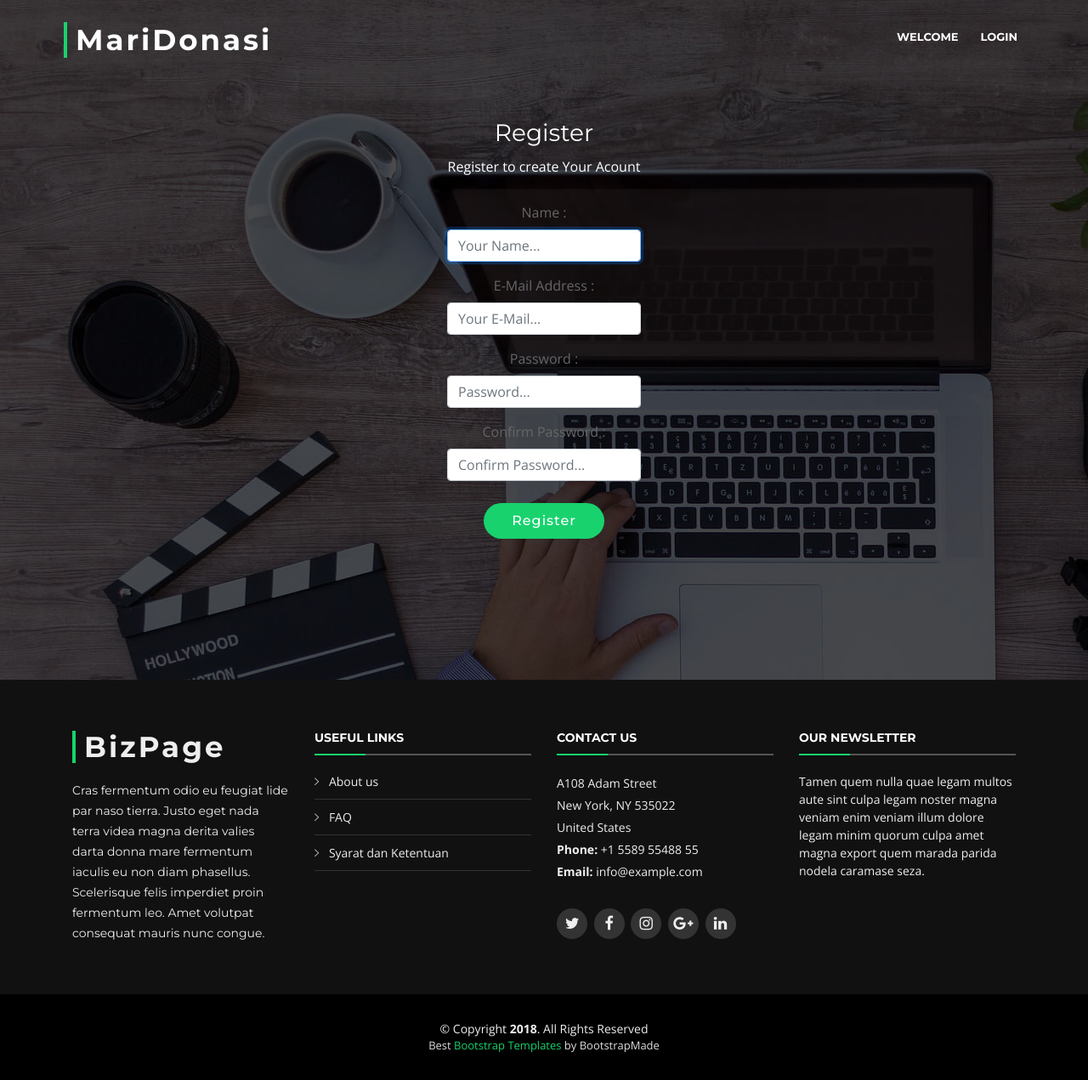
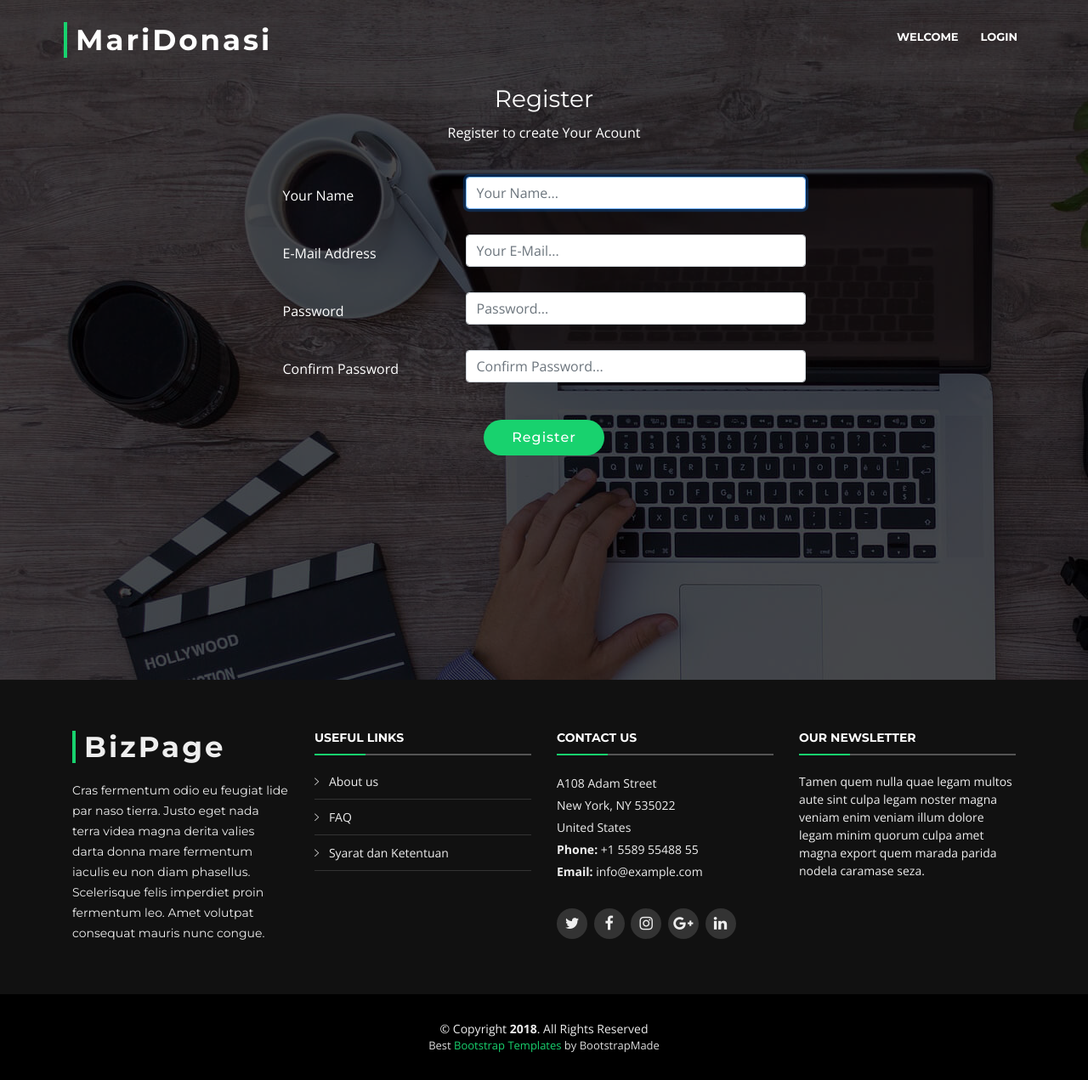
Before and after one commit to pandeNatayasa/MariDonasi, a WordPress theme: page /register in a window 1280 px wide. Shown: the whole page at 85% size. Run offline with PHP 8.4 and a stand-in for WordPress, Linux system fonts and the light colour scheme; the site name, menu and one post (Sample post) are stand-ins, and other content is empty; settings files or empty folders that the repository lacks are supplied; some web fonts are replaced.

Commit message:
update halaman register

```diff
--- a/public/css/style.css
+++ b/public/css/style.css
@@ -528,6 +528,7 @@ h1, h2, h3, h4, h5, h6 {
   width: 100%;
   height: 100vh;
   background: #000;
+  align-items: center;
 }
 
 #introo .carousel-item {
@@ -536,6 +537,7 @@ h1, h2, h3, h4, h5, h6 {
   background-size: cover;
   background-position: center;
   background-repeat: no-repeat;
+  align-items: center;
 }
 
 #introo .carousel-item::before {
@@ -548,10 +550,11 @@ h1, h2, h3, h4, h5, h6 {
   right: 0;
   left: 0;
   bottom: 0;
+  align-items: center;
 }
 
 #introo .carousel-container {
-  display: flex;
+  /*display: flex;*/
   justify-content: center;
   align-items: center;
   position: absolute;
@@ -559,6 +562,7 @@ h1, h2, h3, h4, h5, h6 {
   top: 0;
   left: 0;
   right: 0;
+  padding: 100px 10px 30px 10px;
 }
 
 #introo .carousel-content {
@@ -588,6 +592,14 @@ h1, h2, h3, h4, h5, h6 {
   width: 100%;
   /*margin: 0 auto 30px auto;*/
   color: #fff;
+  padding: 0px 0px 10px 0px;
+}
+
+#introo label {
+  width: 100%;
+  color: #fff;
+  text-align: left;
+  padding: 10px 0px 10px 0px;
 }
 
 @media (min-width: 1024px) {
--- a/resources/views/auth/register.blade.php
+++ b/resources/views/auth/register.blade.php
@@ -92,7 +92,8 @@
               <div class="carousel-content">
 
                   <div class="row">
-                    <div class="col-sm-12 col-sm-offset-2">
+                    <div class="col-sm-3 col-sm-offset-2"></div>
+                    <div class="col-sm-6 col-sm-offset-2">
                       <center>
                         <h3>Register</h3>
                         <p>Register to create Your Acount</p>
@@ -102,11 +103,12 @@
                           {{ csrf_field()}}
 
                           <div class="form-group{{ $errors->has('name') ? ' has-error' : '' }}">
-                            <center>
-                              <label for="name" class="col-md-12 control-label">Name :</label>
-                            </center>
+                            <div class="row">
+                              <div class="col-sm-4">
+                                <label for="name" class="col-md-12 control-label">Your Name </label>
+                              </div>
 
-                            <div class="col-md-12">
+                              <div class="col-md-8">
                                 <center>
                                   <input rows="6" id="name" type="text" placeholder="Your Name..." class="form-control" name="name" value="{{ old('name') }}" required autofocus>
 
@@ -118,11 +120,14 @@
                                   @endif
                               </div>
                             </div>
+                          </div>
+
                           <div class="form-group{{ $errors->has('email') ? ' has-error' : '' }}">
-                            <center>
-                              <label for="email" class="col-md-12 control-label">E-Mail Address :</label>
-                            </center>
-                            <div class="col-md-12">
+                            <div class="row">
+                              <div class="col-sm-4">
+                                <label for="email" class="col-md-12 control-label">E-Mail Address</label>
+                              </div>
+                              <div class="col-md-8">
                                 <center>
                                   <input id="email" type="email" class="form-control" placeholder="Your E-Mail..." name="email" value="{{ old('email') }}" required>
                                 </center>
@@ -134,11 +139,14 @@
                               </div>
                             </div>
 
+                          </div>
+
                           <div class="form-group{{ $errors->has('password') ? ' has-error' : '' }}">
-                            <center>
-                              <label for="password" class="col-md-12 control-label">Password :</label>
-                            </center>
-                              <div class="col-md-12">
+                            <div class="row">
+                              <div class="col-sm-4">
+                                <label for="password" class="col-md-12 control-label">Password</label>
+                              </div>
+                              <div class="col-md-8">
                                 <center>
                                   <input id="password" type="password" class="form-control" placeholder="Password..." name="password" id="pass" required>
                                 </center>
@@ -149,13 +157,16 @@
                                 @endif
                               </div>
                             </div>
+                          </div>
 
                             <div class="form-group">
-                              <center>
-                                <label for="password-confirm" class="col-md-12 control-label">Confirm Password :</label>
-                              </center>
-                              <div class="col-md-12">
-                                  <input id="password-confirm" type="password" class="form-control" placeholder="Confirm Password..." name="password_confirmation" id="pass2" required>
+                              <div class="row">
+                                <div class="col-sm-4">
+                                  <label for="password-confirm" class="col-md-12 control-label">Confirm Password</label>
+                                </div>
+                                <div class="col-md-8">
+                                  <input id="password-confirm" type="password" class="form-control" placeholder="Confirm Password..." name="password_confirmation" id="pass2" required >
+                              </div>
                               </div>
                             </div>
                              <script type="text/javascript">
@@ -167,8 +178,8 @@
                                });
                             </script>
                             <div class="form-group">
-                              <div class="col-md-12 col-md-offset-4">
-                                  <button type="submit" class="btn btn-get-started">
+                              <div class="col-md-12 col-md-offset-4" style="margin-top: 20px;">
+                                  <button type="submit" class="btn btn-get-started" >
                                       Register
                                   </button>
                               </div>
```
Lines whose indentation alone changed are shown as unchanged.
